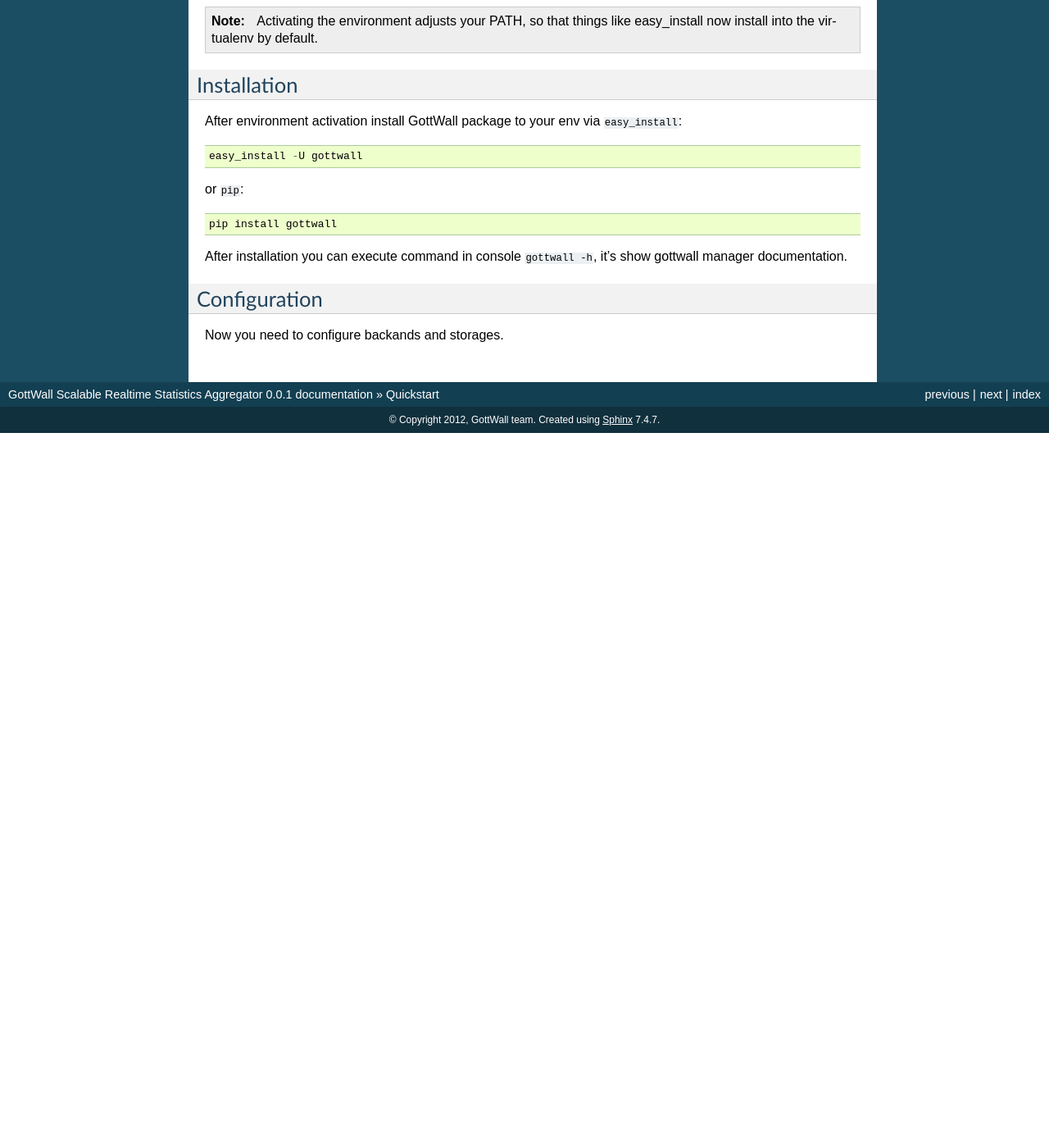
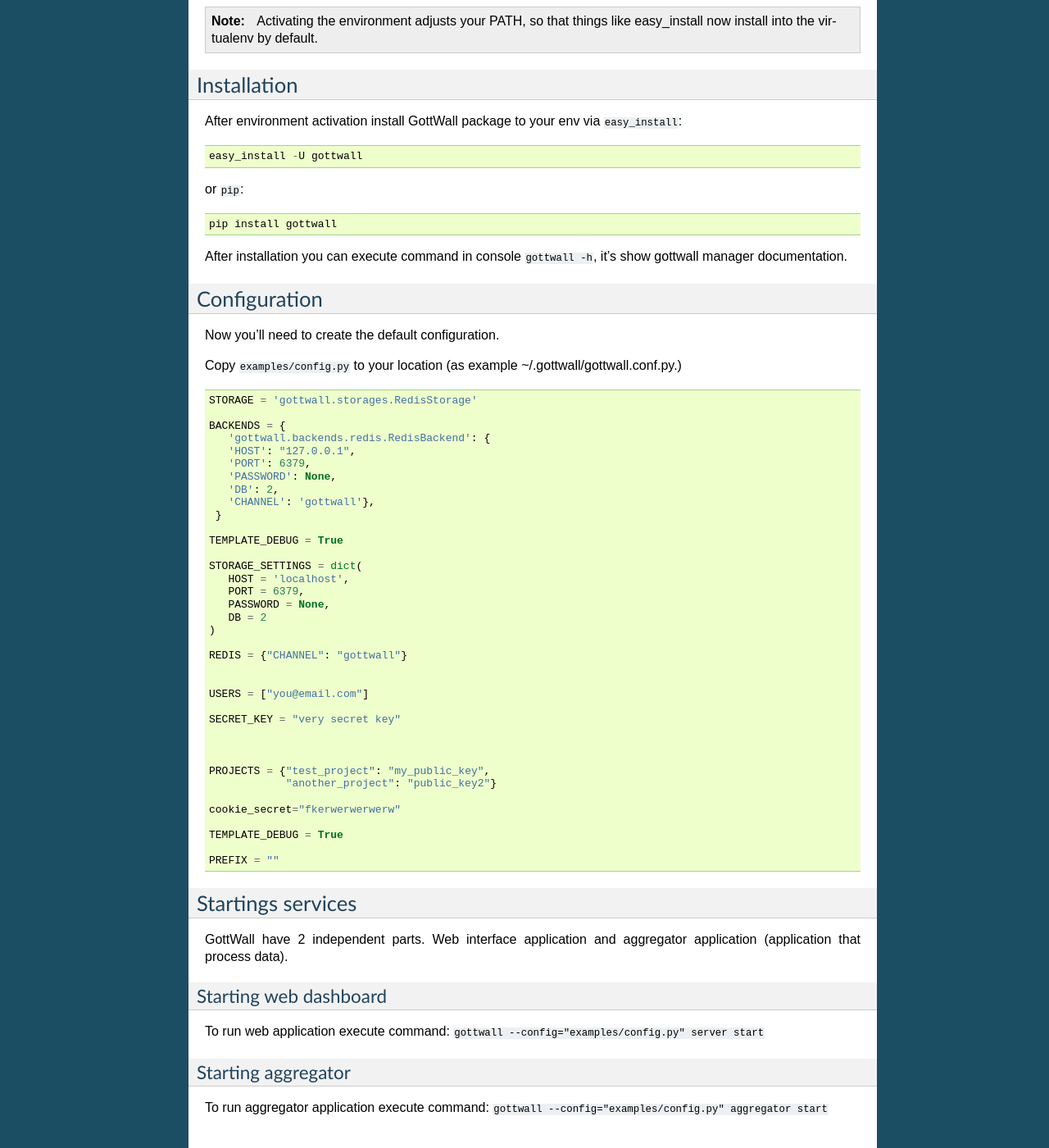
Before and after one commit to GottWall/GottWall, a Sphinx documentation site: the page built from docs/source/quickstart.rst, in a window 1280 px wide and 1400 px high, scrolled down 582 px. Shown: the whole window at 82% size. Built offline with Sphinx 7.4.7, drawn with Linux system fonts in a browser that asks for light colours; before the commit the page ends 1110 px from its top, so only the background shows below that; some of the changed text lies outside the part shown.

Commit message:
Updated docs

```diff
--- a/docs/source/clients.rst
+++ b/docs/source/clients.rst
@@ -4,7 +4,8 @@ Available Clients
 The following clients are officially recognized as production-ready, and support the current Sentry
 protocol:
 
-- Python (`stati-python <http://github.com/intaxi/stati-python>`_)
+- stati-redis (`stati-redis-python <http://github.com/GottWall/stati-redis-python>`_) with redis transport.
+
 
 
 Client Criteria
--- a/docs/source/index.rst
+++ b/docs/source/index.rst
@@ -12,6 +12,8 @@ Users Guide:
    :maxdepth: 2
 
    quickstart
+   storages
+   backends
    clients
 
 Developers:
--- a/docs/source/quickstart.rst
+++ b/docs/source/quickstart.rst
@@ -48,4 +48,63 @@ documentation.
 Configuration
 -------------
 
-Now you need to configure backands and storages.
+Now you’ll need to create the default configuration.
+
+Copy ``examples/config.py`` to your location (as example ~/.gottwall/gottwall.conf.py.)
+
+.. code-block:: python
+
+   STORAGE = 'gottwall.storages.RedisStorage'
+
+   BACKENDS = {
+      'gottwall.backends.redis.RedisBackend': {
+      'HOST': "127.0.0.1",
+      'PORT': 6379,
+      'PASSWORD': None,
+      'DB': 2,
+      'CHANNEL': 'gottwall'},
+    }
+
+   TEMPLATE_DEBUG = True
+
+   STORAGE_SETTINGS = dict(
+      HOST = 'localhost',
+      PORT = 6379,
+      PASSWORD = None,
+      DB = 2
+   )
+
+   REDIS = {"CHANNEL": "gottwall"}
+
+
+   USERS = ["you@email.com"]
+
+   SECRET_KEY = "very secret key"
+
+
+
+   PROJECTS = {"test_project": "my_public_key",
+               "another_project": "public_key2"}
+
+   cookie_secret="fkerwerwerwerw"
+
+   TEMPLATE_DEBUG = True
+
+   PREFIX = ""
+
+
+Startings services
+------------------
+
+GottWall have 2 independent parts. Web interface application and aggregator application (application that process data).
+
+Starting web dashboard
+^^^^^^^^^^^^^^^^^^^^^^
+
+To run web application execute command: ``gottwall --config="examples/config.py" server start``
+
+
+Starting aggregator
+^^^^^^^^^^^^^^^^^^^
+
+To run aggregator application execute command: ``gottwall --config="examples/config.py" aggregator start``
```
Also changed, not shown: README.rst (+10 -2 lines), docs/source/backends.rst (added, +39 -0 lines), docs/source/storages.rst (added, +48 -0 lines), 1 other file.
